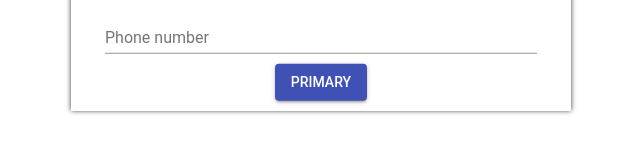
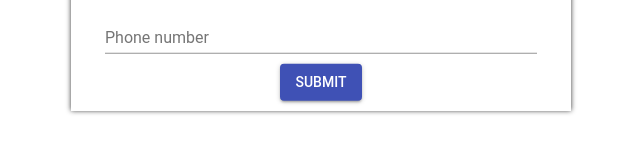
Before and after one commit to sudarshan-baliga/Coral-Blockchain-Assessment, a React (Create React App) app in the folder frontend/: page / in a window 1280 px wide. Shown: the part 454-606 px from the top of the page, without its empty margins (319-959 px from the left). Built offline with nearby package versions, Linux system fonts and the light colour scheme.

Commit message:
fixed button label

```diff
--- a/frontend/src/Components/Form/Form.js
+++ b/frontend/src/Components/Form/Form.js
@@ -71,7 +71,7 @@ export default class Form extends Component {
         console.log(this.state);
         this.validate();
         if (this.state.formValid) {
-
+            //make request to the server
         }
         else
             this.setState({ snackShow: true });
@@ -115,7 +115,7 @@ export default class Form extends Component {
                         onChange={this.handleFormInpChange("phone")}
                     />
                     <Button variant="contained" color="primary" onClick={this.submitForm} >
-                        Primary
+                        Submit
                 </Button>
 
                 </form>
```
